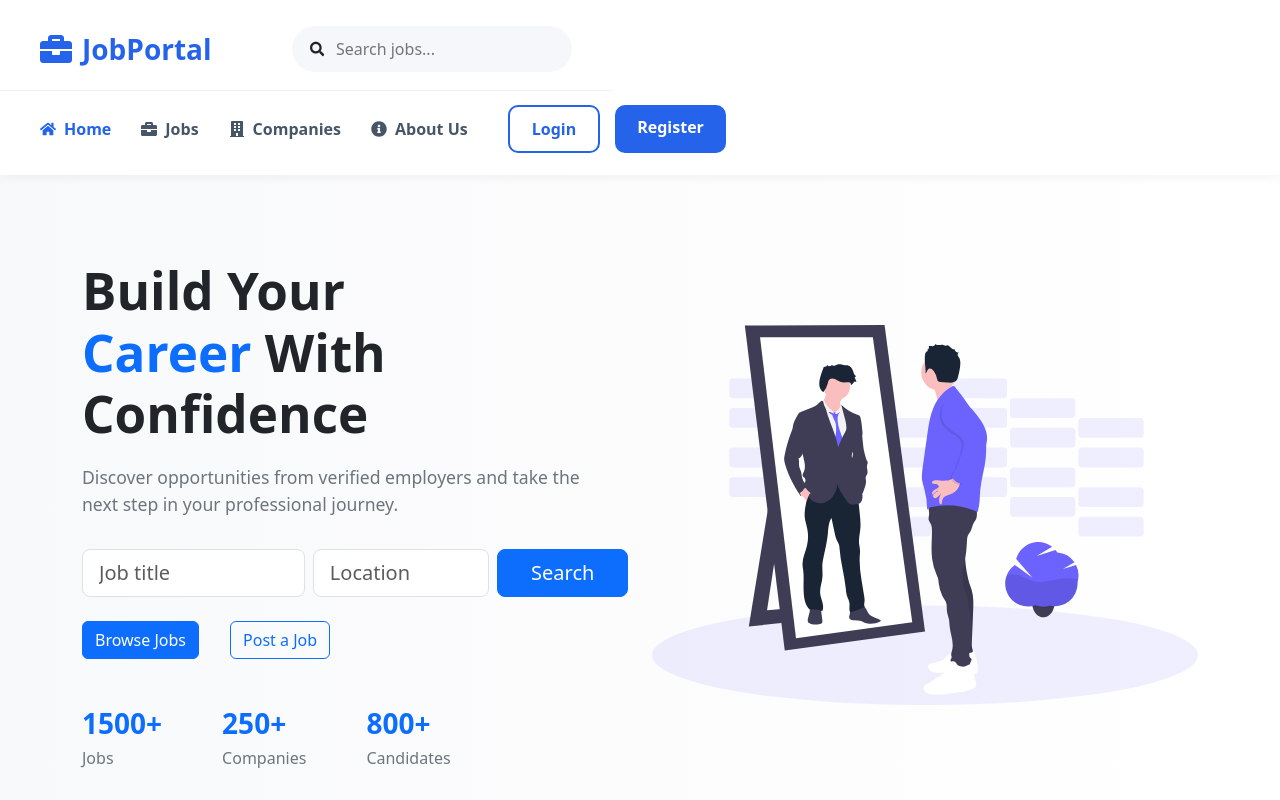
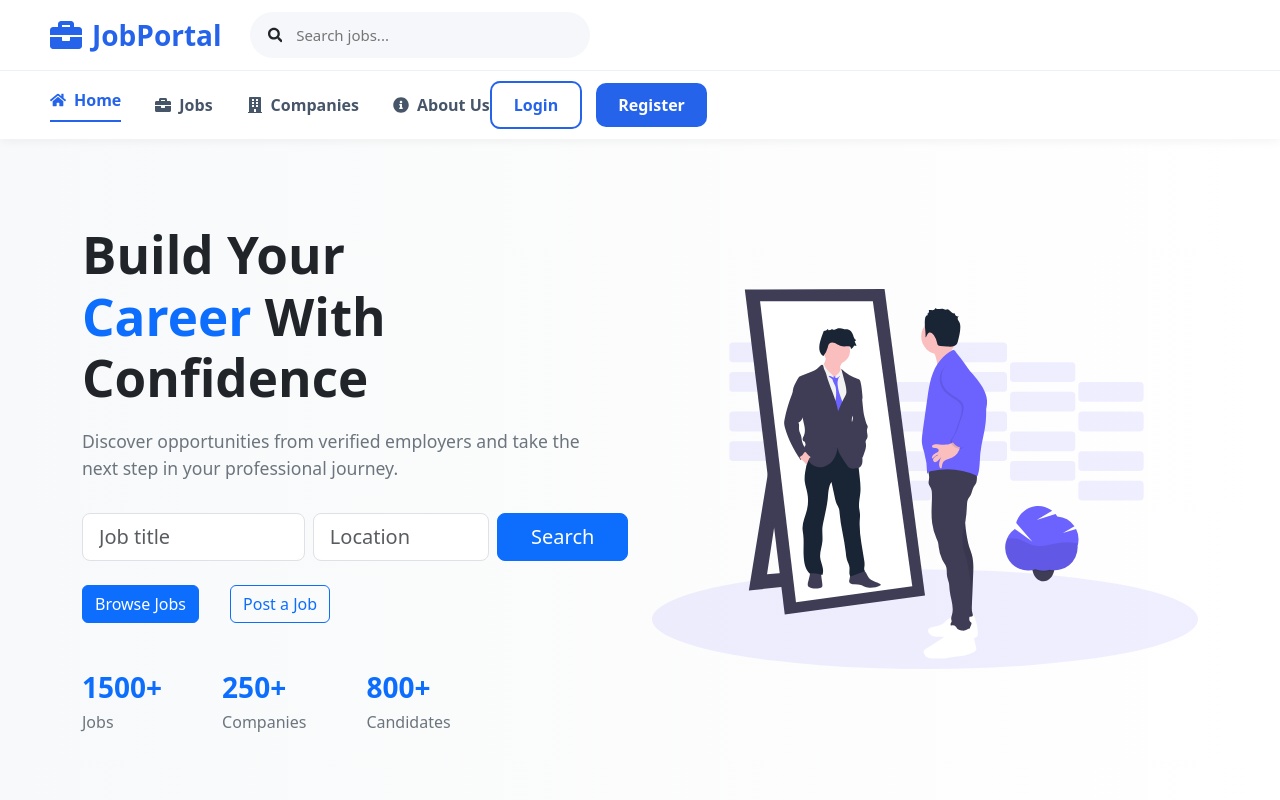
Before and after one commit to Shivani-Developer89/JobPortal--Frontend, a React (Vite) app: page / in a window 1280 px wide. Shown: the top 800 px of the page. Built offline with nearby package versions, Linux system fonts and the light colour scheme; no server answers.

Commit message:
modify the pages UI

```diff
--- a/src/components/navbar/CandidateNav.jsx
+++ b/src/components/navbar/CandidateNav.jsx
@@ -1,5 +1,5 @@
 import { NavLink } from "react-router-dom";
-
+import "./Navbar.css";
 import {
     FaHome,
     FaBriefcase,
@@ -16,7 +16,7 @@ function CandidateNav() {
 
     return (
 
-        <header className="navbar">
+        <header className="app-navbar">
 
             {/* Top Row */}
 
--- a/src/components/navbar/GuestNav.jsx
+++ b/src/components/navbar/GuestNav.jsx
@@ -15,7 +15,7 @@ function GuestNav() {
 
     return (
 
-        <header className="navbar">
+        <header className="app-navbar">
 
             {/* Top Row */}
 
--- a/src/components/navbar/Navbar.css
+++ b/src/components/navbar/Navbar.css
@@ -1,248 +1,225 @@
-/* ---------- NAVBAR ---------- */
+/* ==============================
+   APP NAVBAR
+============================== */
 
-.navbar{
+.app-navbar {
+    position: sticky;
+    top: 0;
+    z-index: 1000;
 
-    background:#fff;
-
-    box-shadow:0 2px 10px rgba(0,0,0,.05);
-
-    position:sticky;
-
-    top:0;
-
-    z-index:1000;
-
+    background: #fff;
+    box-shadow: 0 2px 10px rgba(0, 0, 0, 0.05);
 }
 
-/* ---------- TOP ---------- */
+/* ==============================
+   TOP ROW
+============================== */
 
-.navbar-top{
+.navbar-top {
+    display: flex;
+    justify-content: space-between;
+    align-items: center;
 
-    display:flex;
+    padding:12px 50px;
 
-    justify-content:space-between;
+    border-bottom: 1px solid #eef2f7;
+}
 
-    align-items:center;
+/* Logo + Search */
 
-    padding:18px 40px;
-
-    border-bottom:1px solid #eef2f7;
-
-}
-.left-section{
+.left-section {
     display: flex;
     align-items: center;
-    gap: 80px;
+    gap: 28px;
+      flex: 1;
 }
 
-/* ---------- BOTTOM ---------- */
+/* ==============================
+   BOTTOM ROW
+============================== */
 
-.navbar-bottom{
+.navbar-bottom {
+    display: flex;
+    align-items: center;
 
-    display:flex;
-
-    justify-content:space-between;
-
-    align-items:center;
-
-    padding:14px 40px;
-
+    padding: 10px 50px;
 }
 
-/* ---------- LINKS ---------- */
+/* ==============================
+   NAVIGATION LINKS
+============================== */
 
-.nav-links{
+.nav-links {
+    display: flex;
+    align-items: center;
+    gap: 34px;
+}
 
-    display:flex;
+.nav-links a {
+    display: flex;
+    align-items: center;
+    gap: 8px;
+
+    color: #475569;
+    text-decoration: none;
+    font-weight: 600;
+
+    transition: 0.2s;
+}
+
+.nav-links a:hover {
+    color: #2563eb;
+}
+
+.nav-links .active {
+  color:#2563eb;
+    border-bottom:2px solid #2563eb;
+    padding-bottom:8px;
+}
+
+/* ==============================
+   LOGO
+============================== */
+
+.nav-logo {
+    display: flex;
+    align-items: center;
+    gap: 10px;
+
+    text-decoration: none;
+
+    color: #2563eb;
+
+    font-size: 28px;
+    font-weight: 700;
+}
+
+.logo-icon {
+    font-size: 32px;
+}
+
+.nav-logo:hover {
+    color: #1d4ed8;
+}
+
+/* ==============================
+   SEARCH
+============================== */
+
+.nav-search {
+    display: flex;
+    align-items: center;
+    gap: 12px;
+
+   width:340px;
+    height: 46px;
+
+    padding: 0 18px;
+
+    background: #f5f7fa;
+    border-radius: 24px;
+}
+
+.nav-search input {
+    width: 100%;
+
+    border: none;
+    outline: none;
+    background: transparent;
+
+    font-size: 15px;
+}
+
+/* ==============================
+   USER MENU
+============================== */
+
+.user-menu {
+    display: flex;
+    align-items: center;
+    margin-right:20px;
+
+    gap: 14px;
+}
+
+.notification-btn {
+    width: 40px;
+    height: 40px;
+
+    border: none;
+    border-radius: 50%;
+
+    background:#f8fafc;
 
 
-    gap:30px;
+    cursor: pointer;
 
+    font-size: 18px;
+
+    transition: 0.2s;
 }
 
-.nav-links a{
-
-    display:flex;
-
-    align-items:center;
-
-    gap:8px;
-
-    color:#475569;
-
-    font-weight:600;
-
-    text-decoration:none;
-
-    transition:.2s;
-
+.notification-btn:hover {
+    background: #e5efff;
 }
 
-.nav-links a:hover{
+.profile-menu {
+    display: flex;
+    align-items: center;
+    gap: 10px;
 
-    color:#2563eb;
+    cursor: pointer;
 
+    font-weight: 600;
 }
 
-.nav-links .active{
-
-    color:#2563eb;
-
+.profile-menu svg {
+    color: #2563eb;
+    font-size: 26px;
 }
 
-/* ---------- BUTTONS ---------- */
+/* ==============================
+   GUEST BUTTONS
+============================== */
 
-.guest-actions{
-
-    display:flex;
-
-    gap:15px;
-     margin-left: 40px;
-
+.guest-actions {
+    display: flex;
+    align-items: center;
+    gap: 14px;
 }
 
-.login-btn{
+.login-btn {
+    padding: 10px 22px;
 
-    padding:10px 22px;
+    border: 2px solid #2563eb;
+    border-radius: 10px;
 
-    border:2px solid #2563eb;
+    color: #2563eb;
+    text-decoration: none;
+    font-weight: 600;
 
-    color:#2563eb;
-
-    border-radius:10px;
-
-    text-decoration:none;
-
-    font-weight:600;
-
+    transition: 0.2s;
 }
 
-.login-btn:hover{
-
-    background:#2563eb;
-
-    color:white;
-
+.login-btn:hover {
+    background: #2563eb;
+    color: white;
 }
 
-.register-btn{
+.register-btn {
+    padding: 10px 22px;
 
-    padding:10px 22px;
+    background: #2563eb;
 
-    background:#2563eb;
+    border-radius: 10px;
 
-    color:white;
+    color: white;
+    text-decoration: none;
+    font-weight: 600;
 
-    border-radius:10px;
-
-    text-decoration:none;
-
-    font-weight:600;
-
+    transition: 0.2s;
 }
 
-.register-btn:hover{
-
-    background:#1d4ed8;
-
+.register-btn:hover {
+    background: #1d4ed8;
 }
-
-.nav-logo{
-    display:flex;
-    align-items:center;
-    gap:10px;
-
-    text-decoration:none;
-
-    font-size:28px;
-    font-weight:700;
-
-    color:#2563eb;
-}
-
-.logo-icon{
-    font-size:32px;
-}
-
-.nav-logo:hover{
-    color:#1d4ed8;
-}
-
-/*  navSearch*/
-.nav-search{
-
-    display:flex;
-    align-items:center;
-
-    gap:10px;
-
-    background:#f5f7fa;
-
-    border-radius:30px;
-
-    padding:10px 18px;
-
-    width:280px;
-
-}
-
-.nav-search input{
-
-    border:none;
-
-    background:transparent;
-
-    width:100%;
-
-    outline:none;
-
-}
-.user-menu{
-
-    display:flex;
-    align-items:center;
-    gap:20px;
-
-}
-
-.notification-btn{
-
-    width:42px;
-    height:42px;
-
-    border:none;
-
-    background:#f5f7fa;
-
-    border-radius:50%;
-
-    cursor:pointer;
-
-    font-size:18px;
-
-}
-
-.notification-btn:hover{
-
-    background:#e5efff;
-
-}
-
-.profile-menu{
-
-    display:flex;
-    align-items:center;
-    gap:10px;
-
-    cursor:pointer;
-
-    font-weight:600;
-
-}
-
-.profile-menu svg{
-
-    font-size:30px;
-    color:#2563eb;
-
-}
```
